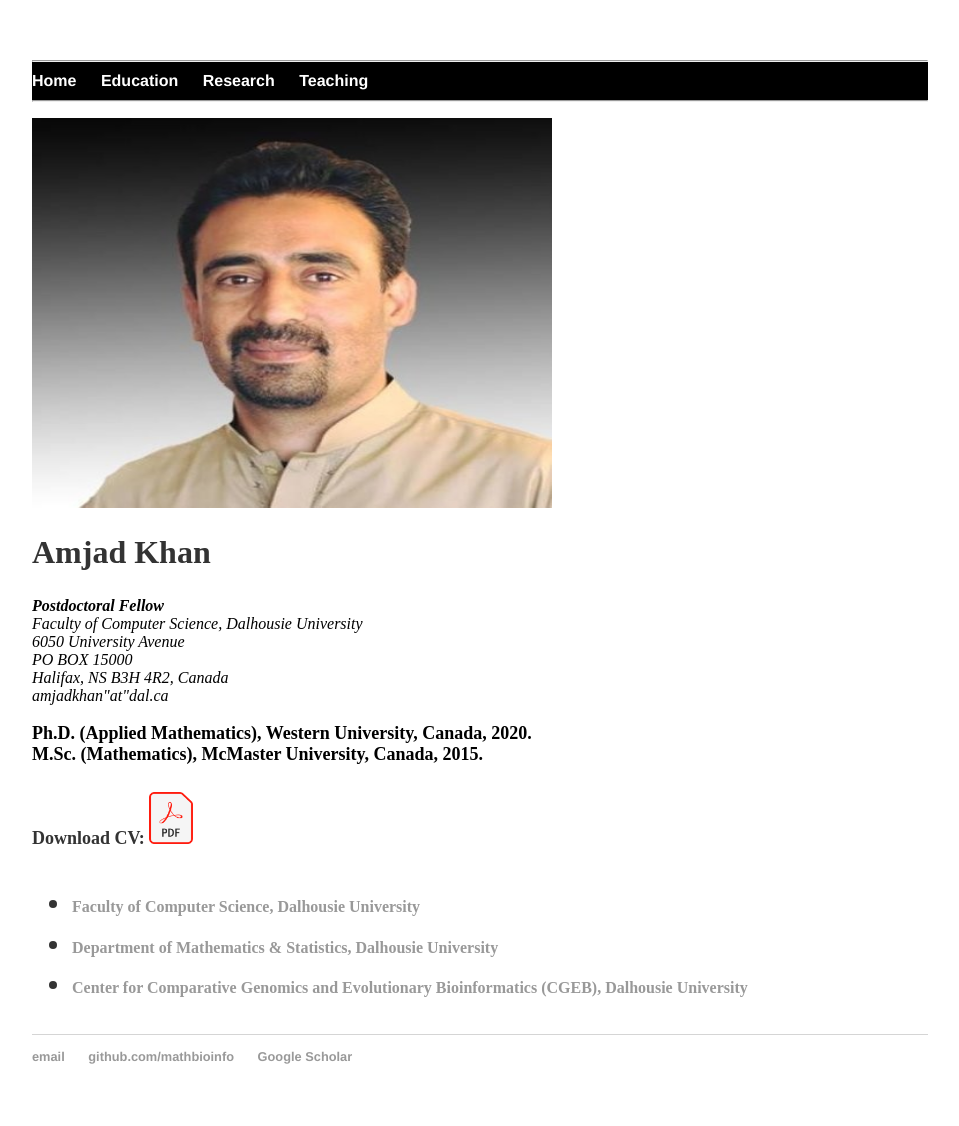
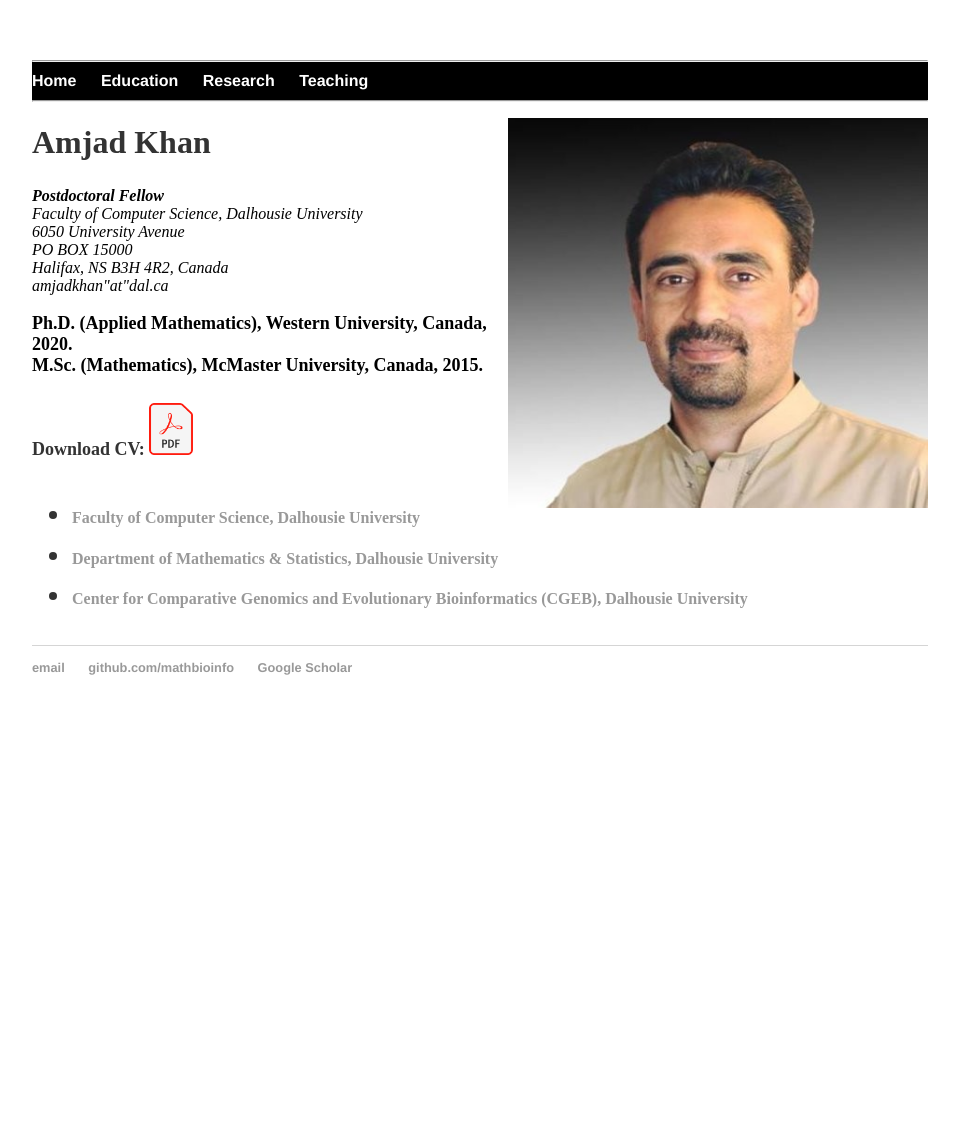
Before and after one commit to MathBioInfo/amjadkhan, a Jekyll site: the page index.html, which Jekyll copies as it is, in a window 1280 px wide. Shown: the whole page, without its empty margins (160-1119 px from the left). Built offline with Jekyll 4.4.1, drawn with Linux system fonts in a browser that asks for light colours; after the commit the page ends 900 px from its top, so only the background shows below that.

Commit message:
Update index.html

```diff
--- a/index.html
+++ b/index.html
@@ -22,7 +22,7 @@
 			<hr>
 		</ul>
 		</nav>
-		<img src="images/Amjad.jfif" style="width: 520px; height: 390px;">
+		<img src="images/Amjad.jfif" style="float: right; width: 420px; height: 390px;">
 		<div class="container">
     		<div class="blurb">
 			<div class="profile-body">
```
